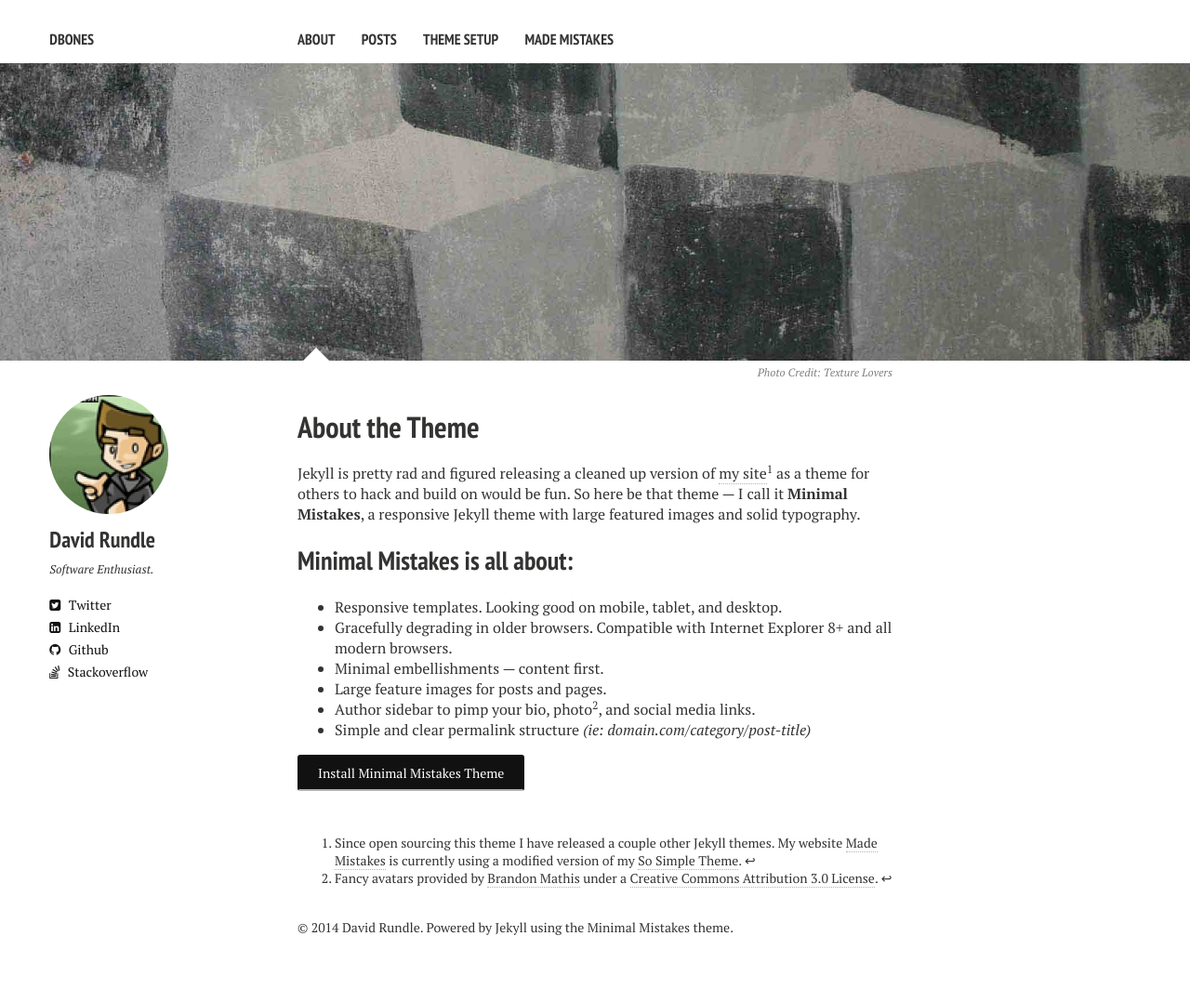
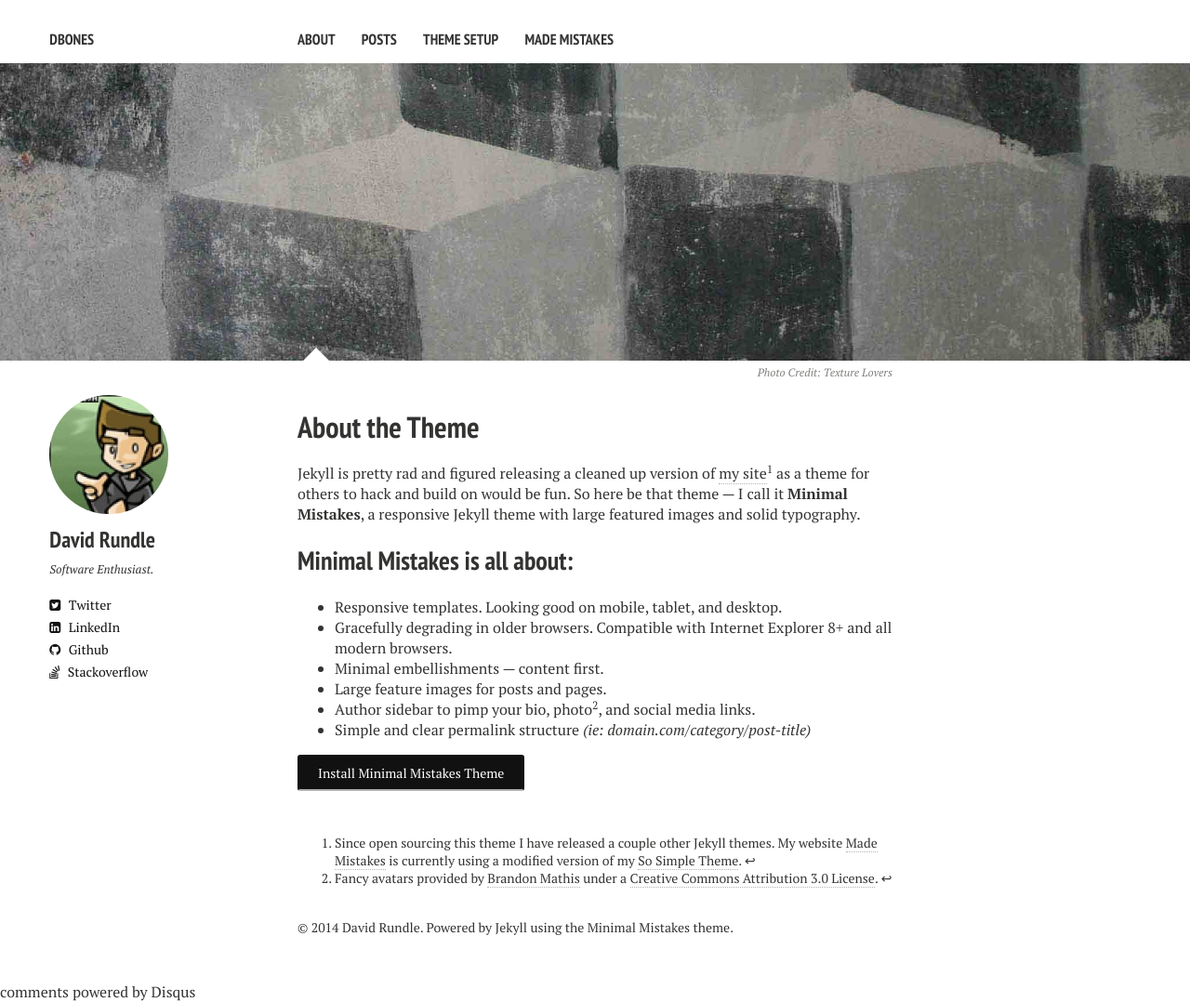
Before and after one commit to dbones/dbones.github.io, a Jekyll site: the page built from about.md, in a window 1280 px wide. Shown: the whole page at 93% size. Built offline with Jekyll 4.4.1, drawn with Linux system fonts in a browser that asks for light colours; nearby versions of some CDN libraries; comment, search, counter and statistics services are not loaded; before the commit the page ends 1056 px from its top, so only the background shows below that; part of the change alters nothing that is shown.

Commit message:
no message

```diff
--- a/_config.yml
+++ b/_config.yml
@@ -2,7 +2,7 @@ title:            dbones
 description:      its a geek thing
 # Your site's domain goes here. Leave localhost server or blank when working locally.
 url:              http://dbones.github.io
-disqus_shortname:
+disqus_shortname: dbonesgithubio
 
 # Owner/author information
 owner:
```
